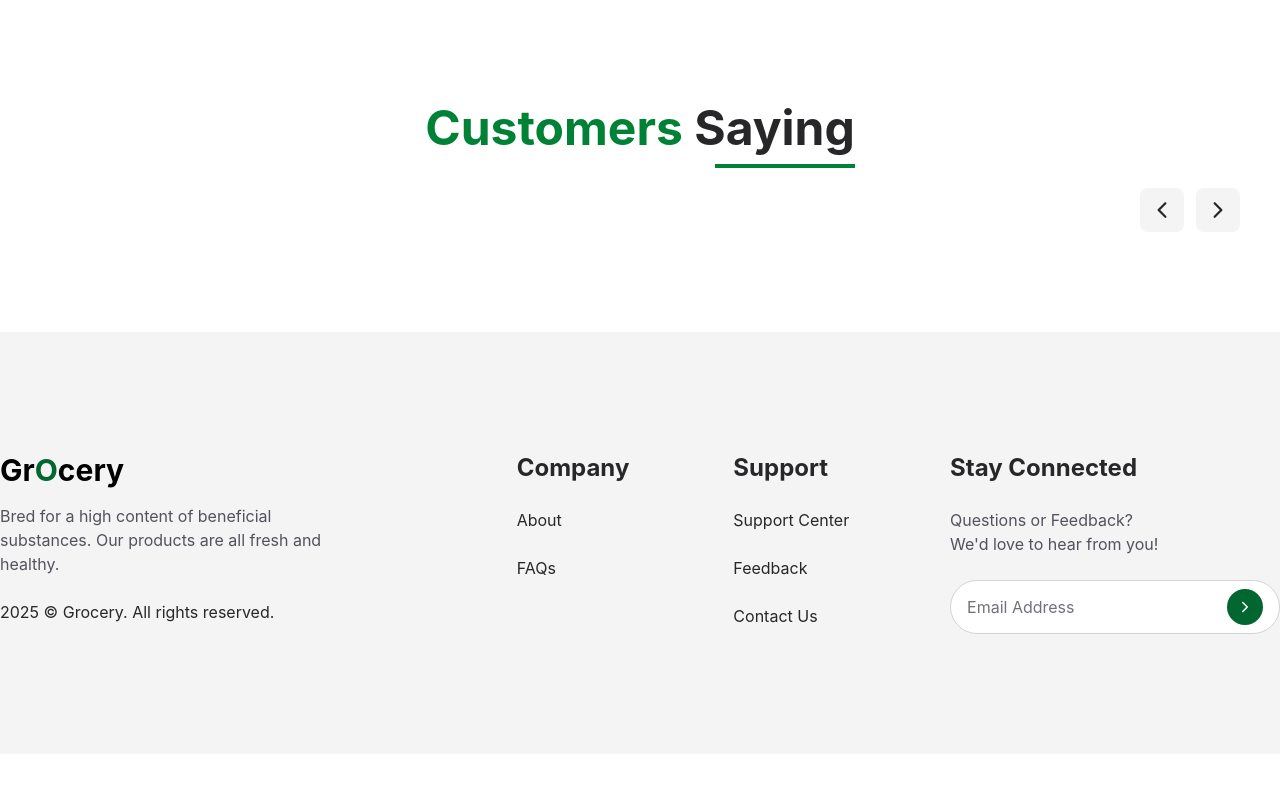
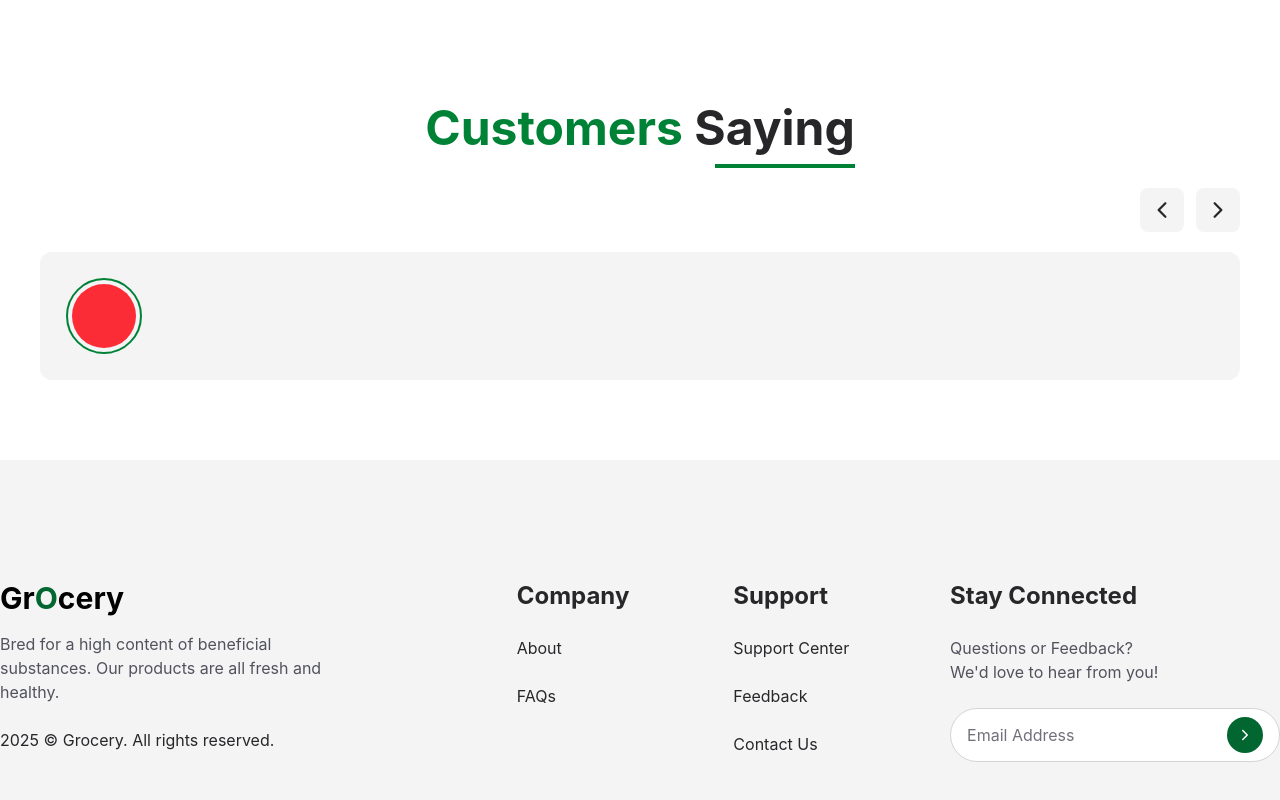
Before and after one commit to Nabeela-Kanwal/Grocery-store-react, a React (Vite) app: page / in a window 1280 px wide. Shown: the part 6760-7560 px from the top of the page. Before the commit the page ends 7514 px from the top, so only its background shows below. Built offline with nearby package versions, Linux system fonts and the light colour scheme.

Commit message:
testimonial

```diff
--- a/src/components/Testimonials/Testimonials.jsx
+++ b/src/components/Testimonials/Testimonials.jsx
@@ -16,6 +16,12 @@ const Testimonials = () => {
             <IoIosArrowForward />
           </button>
         </div>
+
+        <div className="bg-zinc-100 rounded-xl p-8">
+          <div>
+            <div className="w-16 h-16 rounded-full bg-red-500 outline-2 outline-green-700 outline-offset-4"></div>
+          </div>
+        </div>
       </div>
     </section>
   );
```
